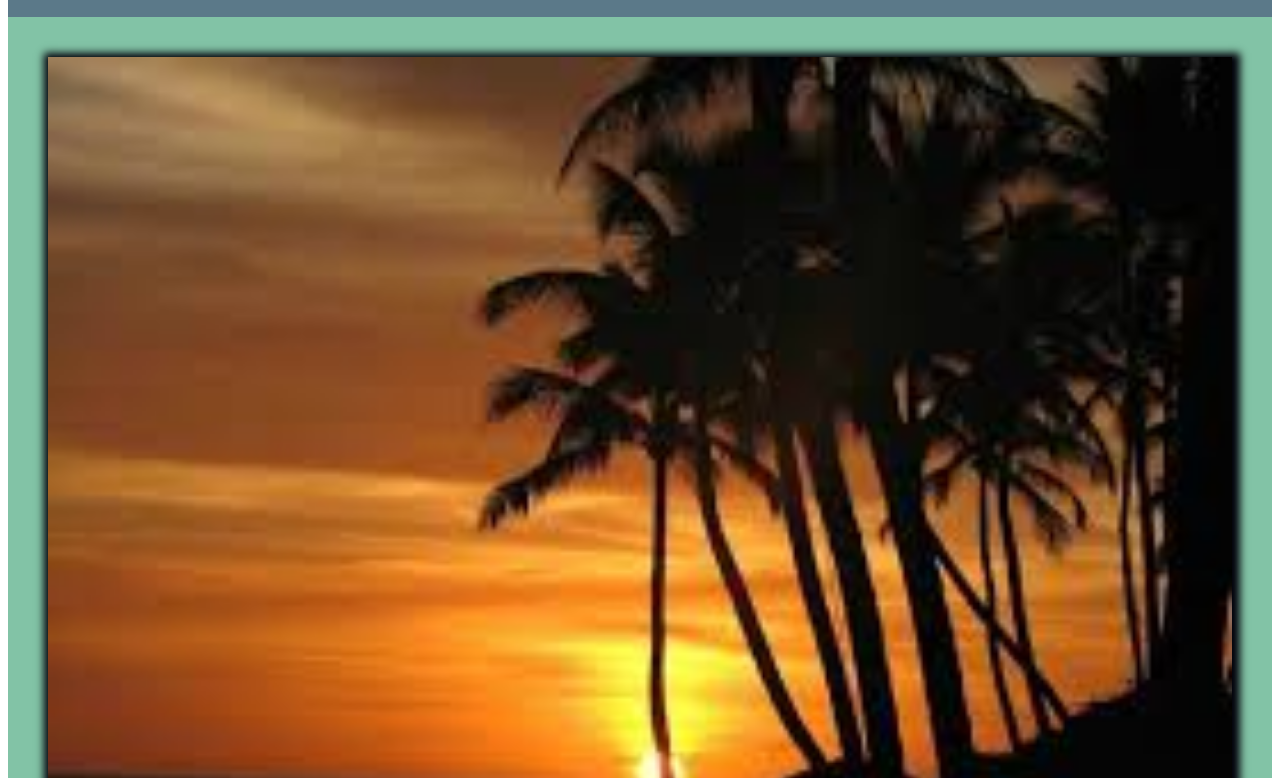
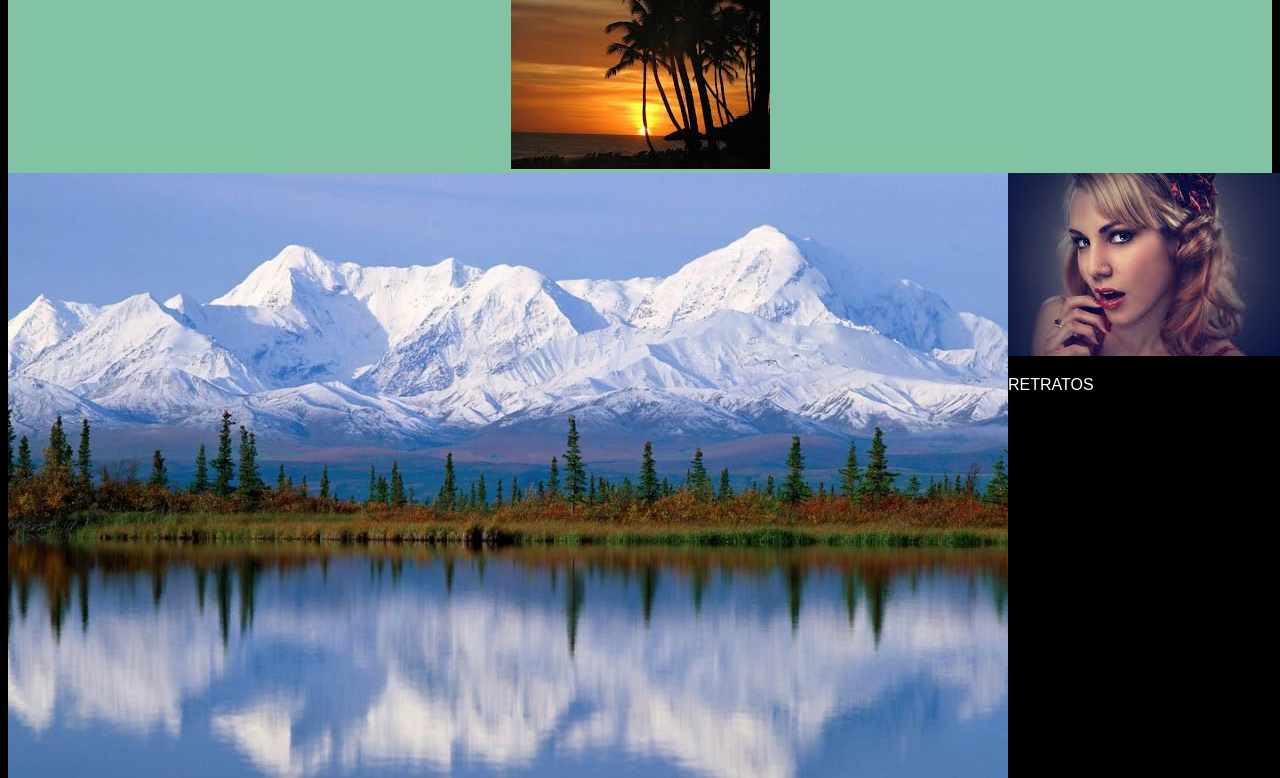
Before and after one commit to radikalx/cssweb, a plain HTML site: page index.html in a window 1280 px wide. Shown: the part 113-891 px from the top of the page. Drawn offline with Linux system fonts and the light colour scheme.

Commit message:
cambios de ultimo minuto

```diff
--- a/css/estilos.css
+++ b/css/estilos.css
@@ -1,21 +1,18 @@
 body{
+  margin:8px;
   font-family: arial;
+  display:block;
+  background-color: black;
+  color: white;
 }
-.contenido{
-  background: black;
-  margin: 0px;
-  padding: 0px;
-  width: 100%
-}
-.contenido div{
-  box-sizing: border-box;
-  min-width: 150px;
-  padding: 20px;
+.contenido {
+  display: flex;
+  flex-direction: column;
 }
 .encabezado1 {
   background-color: #5b7989;
   border-radius: 10px 10px 0px 0px;
-  color: white;
+
 }
 header{
   display: flex;
@@ -50,33 +47,16 @@ a:link,a:visited{
   width: 100%;
 }
 .imgprimaria {
-  background-color: #82c3a6;
   display: flex;
-  justify-content: center;
-  float: left;
-  text-align: center;
   width: 100%;
   }
-
-.imgprimaria #imgpri{
+  .imgprimaria1{
+    background-color: #82c3a6;
     width: 100%;
   }
-img{
-  box-shadow: 2px 2px 8px 6px #02010a ;
-  width: 100%;
-  margin: 0 auto;
-}
-
-.imgsecundaria {
-    background-color: #d8c75f;
-    display: flex;
-    justify-content: center;
-  float: left;
+  #imgpri{
     text-align: center;
   }
-.imgsecundaria #imgsec1{
-  width: 50%
+  .imgprimaria p{
+      text-shadow: 2px 2px #02010a;
   }
-.imgsecundaria #imgsec2{
-  width: 50%
-}
--- a/index.html
+++ b/index.html
@@ -19,17 +19,19 @@
             </div>
          </header>
       </div>
-      <Div class="imgprimaria">
+      <Div class="imgprimaria1">
           <div id="imgpri">
               <img src="img/imag1.jpg" alt="foto primaria" >
           </div>
       </div>
-      <div class="imgsecundaria">
+      <div class="imgprimaria">
           <div id="imgsec1">
             <img src="img/sec1.jpg" alt="foto secundaria1">
+            <p>PAISAJES</p>
           </div>
           <div id="imgsec2">
             <img src="img/sec2.jpg" alt="foto secundaria2">
+            <p>RETRATOS</p>
           </div>
 
       </div>
```
Lines whose indentation alone changed are shown as unchanged.
